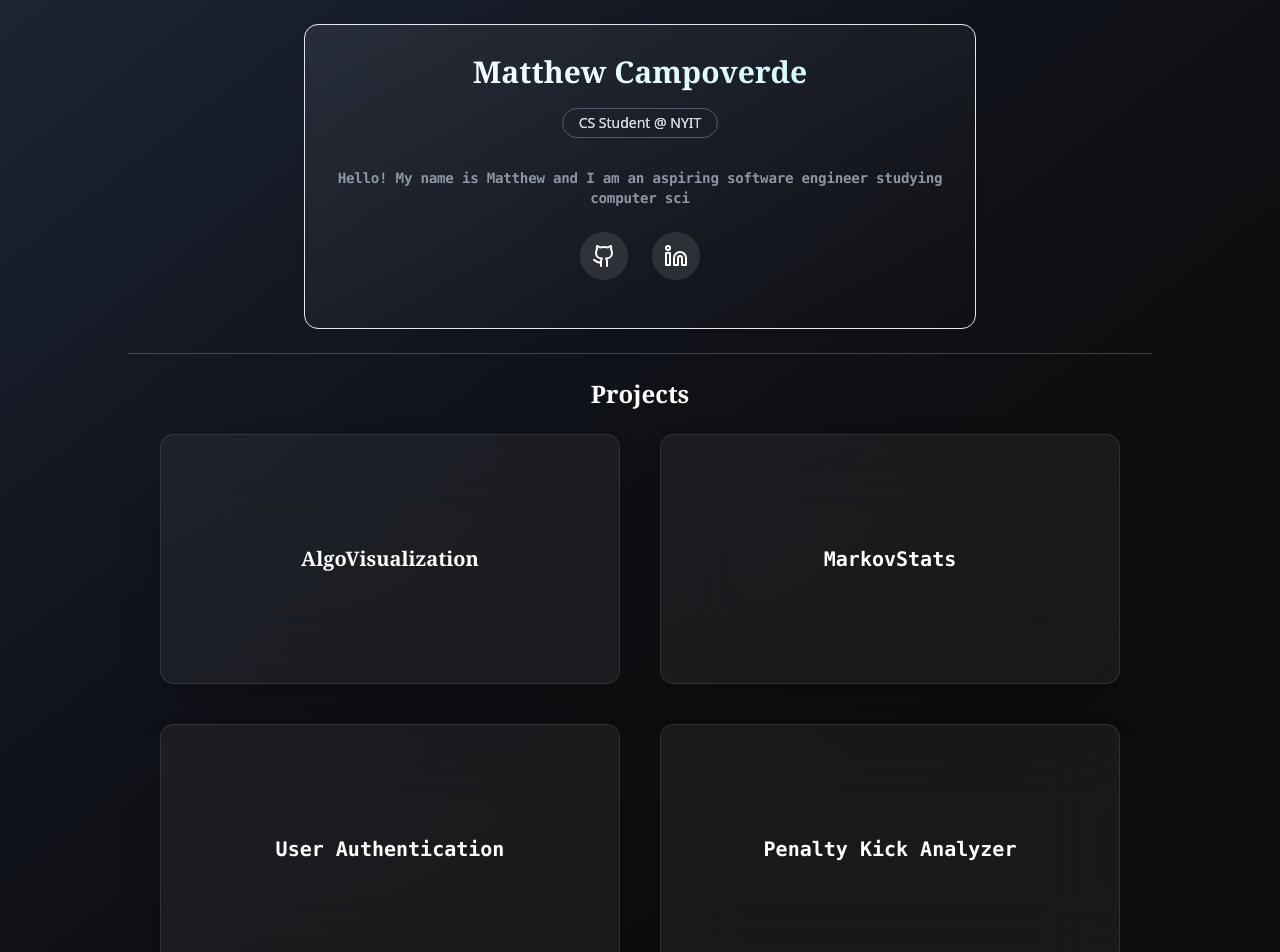
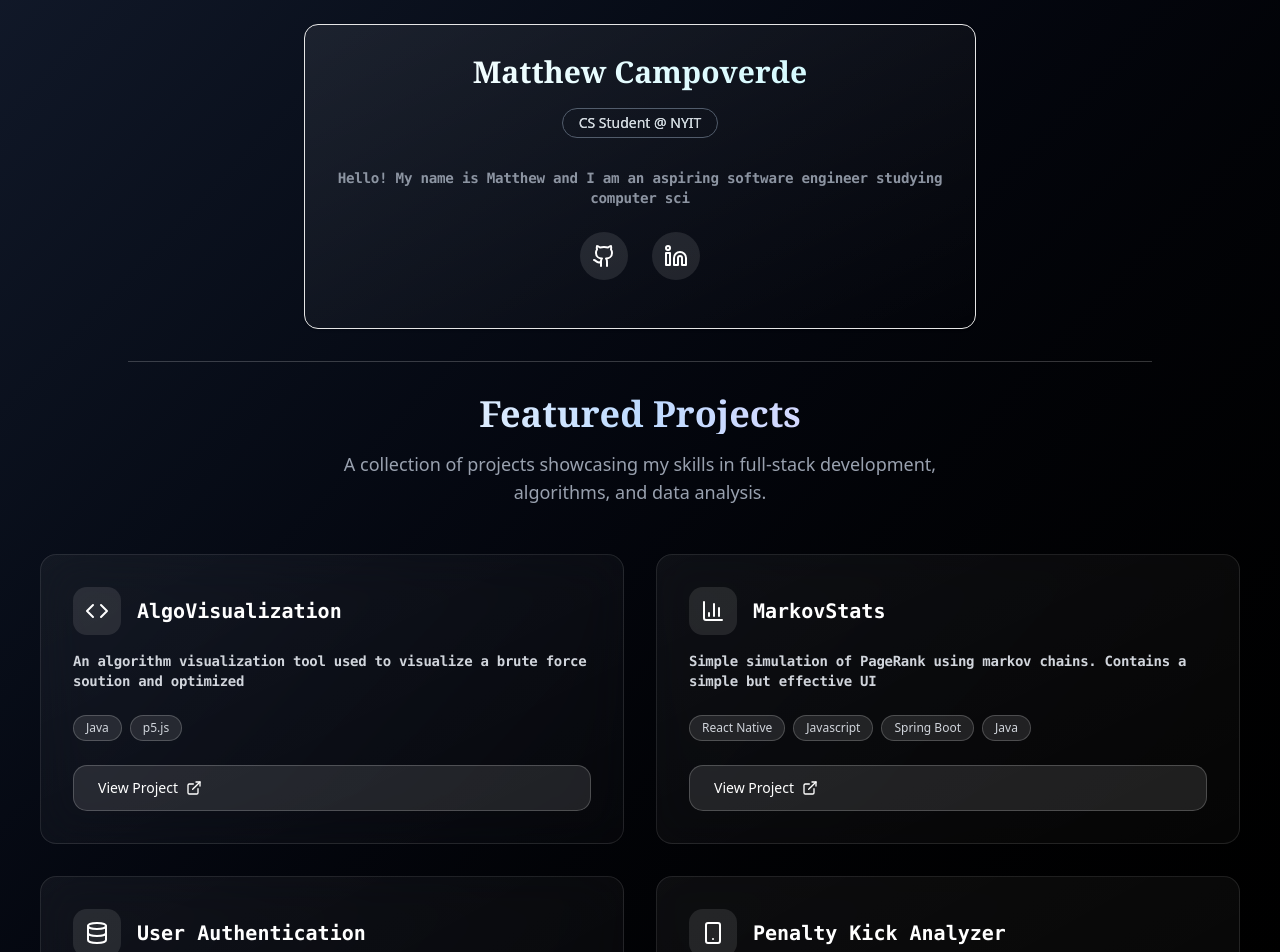
Before and after one commit to mcampo0215/MyWebsite, a Next.js app: page / in a window 1280 px wide. Shown: the top 952 px of the page. Built offline with nearby package versions, Linux system fonts and the light colour scheme.

Commit message:
More design changes.

```diff
--- a/src/app/globals.css
+++ b/src/app/globals.css
@@ -146,3 +146,17 @@
         }
     }
 }
+html, body, #__next, #root {
+  height: 100%;
+  background-color: #000;
+}
+html, body {
+  overscroll-behavior: none;
+}
+body {
+  overflow-x: hidden;
+}
+@supports (height: 100dvh) {
+  body { min-height: 100dvh; }
+}
+:root { color-scheme: dark; }
--- a/src/app/layout.tsx
+++ b/src/app/layout.tsx
@@ -11,12 +11,9 @@ export default function RootLayout({
     children: React.ReactNode
 }) {
     return (
-        <html lang = "en">
-            <body className = "min-h-screen">
-                {/* Layout UI */}
-                {/* Place children where you want to render a page or nested layout*/}
-
-                <main className = "min-h-screen">{children}</main>
+        <html lang = "en" className="bg-black [color-scheme:dark]">
+            <body className = "bg-gradient-to-br from-gray-900 to-black text-white overscroll-none overflow-x-hidden">
+                {children}
             </body>
 
         </html>
--- a/src/app/page.tsx
+++ b/src/app/page.tsx
@@ -1,8 +1,45 @@
+"use client"
 import * as React from "react";
 import {Card,CardDescription,CardFooter,CardHeader,CardTitle} from "@/components/ui/card";
-import { Github, Linkedin } from "lucide-react";
+import { Github, Linkedin, ExternalLink, Code, Database, Smartphone, BarChart3 } from "lucide-react";
 import { TypingAnimation } from "@/components/magicui/typing-animation";
+
 export default function Page() {
+  const projects = [
+    {
+      title: "AlgoVisualization",
+      description:"An algorithm visualization tool used to visualize a brute force soution and optimized solution. Can help students to better visualize and understand the importance of time complexity.",
+      tech: ["Java", "p5.js"],
+      url: "https://github.com/mcampo0215/AlgoVisualization",
+      icon: <Code className="w-6 h-6" />,
+      gradient: "from-blue-500/20 to-purple-500/20"
+    },
+    {
+      title: "MarkovStats",
+      description:"Simple simulation of PageRank using markov chains. Contains a simple but effective UI with statistics and a graph to better understand how markov chains work.",
+      tech: ["React Native", "Javascript", "Spring Boot", "Java"],
+      url: "https://github.com/mcampo0215/MarkovChains",
+      icon: <BarChart3 className="w-6 h-6" />,
+      gradient: "from-blue-500/20 to-purple-500/20"
+    },
+    {
+      title: "User Authentication",
+      description:"User authenitcation system containing registration and login features, along with JWT and email verification.",
+      tech: ["Next.js", "Java", "Spring Boot", "Typescript", "Postgresql", "Postman"],
+      url: "https://github.com/mcampo0215/UserAuthentication",
+      icon: <Database className="w-6 h-6" />,
+      gradient: "from-blue-500/20 to-purple-500/20"
+    },
+    {
+      title: "Penalty Kick Analyzer",
+      description:"UI that allows users to input a video file of them taking a penalty kick, along with an AI generated tip on how to improve shot accuracy. Additionally includes user authentication features for security.",
+      tech: ["Next.js", "Typescript", "Java", "Spring Boot", "Python", "Postgresql", "Postman"],
+      url: "https://github.com/mcampo0215/Penalty-Kick-Analyzer",
+      icon: <Smartphone className="w-6 h-6" />,
+      gradient: "from-blue-500/20 to-purple-500/20"
+    }
+  ];
+
   return (
     <div className="relative flex flex-col items-center min-h-screen bg-gradient-to-br from-gray-900/95 to-black/95 p-6 overflow-hidden">
       <div className="relative z-10 w-full max-w-md sm:max-w-lg md:max-w-xl lg:max-w-2xl">
@@ -18,7 +55,7 @@ export default function Page() {
                 CS Student @ NYIT
               </div>
             </CardDescription>
-            <CardDescription className="mt-6 text-center text-gray-400 text-sm animate-pulse-slow font-serif">
+            <div className="mt-6 text-center text-gray-400 text-sm animate-pulse-slow font-serif">
               <TypingAnimation className="font-mono text-sm #0d0d0d, #595959, #c0c0c0, #f5f5f5"
               duration={65}>Hello! My name is Matthew and I am an aspiring software engineer
               studying computer science at NYIT. I have gained my experience so
@@ -26,12 +63,10 @@ export default function Page() {
               working with several backend services such as Spring Boot,
               Firebase, and MySQL. I have different side projects as well that
               can be accessible below.</TypingAnimation>
-
-            </CardDescription>
+            </div>
           </CardHeader>
 
           <CardFooter className="mt-auto flex justify-center items-center gap-6 px-6 pb-6 z-10">
-            {/* GitHub Icon */}
             <a
               href="https://github.com/mcampo0215"
               target="_blank"
@@ -41,8 +76,6 @@ export default function Page() {
             >
               <Github className="w-6 h-6 text-white group-hover/icon:text-blue-300 transition-colors duration-300" />
             </a>
-
-            {/* LinkedIn Icon */}
             <a
               href="https://www.linkedin.com/in/matthew-campoverde-aa4bb4256"
               target="_blank"
@@ -50,81 +83,92 @@ export default function Page() {
               title="LinkedIn"
               className="p-3 rounded-full bg-white/10 hover:bg-white/20 transition"
             >
-              <Linkedin className="w-6 h-6 text-white group-hover/icon:text-blue-300 transition-colors duration-300"></Linkedin>
-
+              <Linkedin className="w-6 h-6 text-white group-hover/icon:text-blue-300 transition-colors duration-300" />
             </a>
           </CardFooter>
         </Card>
       </div>
 
-      <hr className="w-full max-w-5xl my-6 border-t border-white/20" />
-
+      <hr className="w-full max-w-5xl my-8 border-t border-white/20" />
       <section
         id="projects"
-        className="w-full max-w-6xl text-white flex flex-col items-center"
+        className="w-full max-w-7xl text-white flex flex-col items-center"
       >
-        <h2 className="text-2xl font-bold mb-6 font-serif">Projects</h2>
+        <div className="text-center mb-12">
+          <h2 className="text-4xl font-bold mb-4 font-serif bg-gradient-to-r from-white via-blue-200 to-purple-200 bg-clip-text text-transparent">
+            Featured Projects
+          </h2>
+          <p className="text-gray-400 text-lg max-w-2xl mx-auto">
+            A collection of projects showcasing my skills in full-stack development,
+            algorithms, and data analysis.
+          </p>
+        </div>
 
-        <div className="flex flex-row flex-wrap justify-center gap-10 w-full px-4">
+        <div className="grid grid-cols-1 md:grid-cols-2 gap-8 w-full px-4">
+          {projects.map((project, index) => (
+            <div
+              key={index}
+              className="group relative overflow-hidden rounded-2xl bg-gradient-to-br from-white/5 to-white/[0.02] backdrop-blur-xl border border-white/10 hover:border-white/20 transition-all duration-500 hover:scale-[1.02] hover:shadow-2xl hover:shadow-white/10"
+              style={{
+                animationDelay: `${index * 150}ms`,
+                animation: 'fadeInUp 0.6s ease-out forwards'
+              }}
+            >
+              <div className={`absolute inset-0 bg-gradient-to-br ${project.gradient} opacity-0 group-hover:opacity-100 transition-opacity duration-500`} />
+
+              <div className="relative p-8 h-full flex flex-col">
+                <div className="flex items-center gap-4 mb-4">
+                  <div className="p-3 rounded-xl bg-white/10 group-hover:bg-white/20 transition-colors duration-300">
+                    {project.icon}
+                  </div>
+                  <h3 className="text-xl font-bold font-mono group-hover:text-white/90 transition-colors">
+                    {project.title}
+                  </h3>
+                </div>
+
+                <div className="text-gray-300 text-sm leading-relaxed mb-6 flex-grow">
+                  <TypingAnimation className="font-mono text-sm #0d0d0d, #595959, #c0c0c0, #f5f5f5"
+              duration={65}>{project.description}</TypingAnimation>
+                </div>
+
+                <div className="flex flex-wrap gap-2 mb-6">
+                  {project.tech.map((tech, techIndex) => (
+                    <span
+                      key={techIndex}
+                      className="px-3 py-1 text-xs rounded-full bg-white/10 text-gray-300 border border-white/20 group-hover:bg-white/20 group-hover:text-white transition-all duration-300"
+                    >
+                      {tech}
+                    </span>
+                  ))}
+                </div>
+
+                <a
+                  href={project.url}
+                  target="_blank"
+                  rel="noopener noreferrer"
+                  className="inline-flex items-center gap-2 px-6 py-3 bg-white/10 hover:bg-white/20 rounded-xl border border-white/20 hover:border-white/40 transition-all duration-300 group/btn"
+                >
+                  <span className="text-sm font-medium">View Project</span>
+                  <ExternalLink className="w-4 h-4 group-hover/btn:translate-x-1 transition-transform duration-300" />
+                </a>
+              </div>
+              <div className="absolute inset-0 bg-gradient-to-t from-black/20 to-transparent opacity-0 group-hover:opacity-100 transition-opacity duration-500 pointer-events-none" />
+            </div>
+          ))}
+        </div>
+        <div className="mt-16 text-center">
+          <p className="text-gray-400 mb-6">
+            Want to see more of my work?
+          </p>
           <a
-            href="https://github.com/mcampo0215/AlgoVisualization"
+            href="https://github.com/mcampo0215"
             target="_blank"
             rel="noopener noreferrer"
-            className="relative group w-full sm:w-[300px] md:w-[360px] lg:w-[420px] xl:w-[460px] h-[250px] cursor-pointer"
+            className="inline-flex items-center gap-3 px-8 py-4 bg-gradient-to-r from-blue-600/20 to-purple-600/20 hover:from-blue-600/30 hover:to-purple-600/30 rounded-xl border border-white/20 hover:border-white/40 transition-all duration-300 group"
           >
-            <Card className="flex items-center justify-center text-center w-full h-full bg-white/5 backdrop-blur-2xl border border-white/10 rounded-xl shadow-2xl text-white group-hover:shadow-[0_0_40px_rgba(255,255,255,0.3)] group-hover:border-white/30">
-              <CardTitle className="text-[20px] font-serif">
-                AlgoVisualization
-              </CardTitle>
-            </Card>
-            <div className="absolute inset-0 bg-black/60 opacity-0 group-hover:opacity-100 flex items-center justify-center transition-opacity duration-300 rounded-xl z-20">
-              <span className="text-white font-semibold text-lg">View</span>
-            </div>
-          </a>
-
-          <a
-            href="https://github.com/mcampo0215/MarkovChains"
-            target="_blank"
-            rel="noopener noreferrer"
-            className="relative group w-full sm:w-[300px] md:w-[360px] lg:w-[420px] xl:w-[460px] h-[250px] cursor-pointer"
-          >
-            <Card className="flex items-center justify-center text-center w-full h-full bg-white/5 backdrop-blur-2xl border border-white/10 rounded-xl shadow-2xl text-whit group-hover:shadow-[0_0_40px_rgba(255,255,255,0.3)] group-hover:border-white/30">
-              <CardTitle className="text-[20px] font-mono">
-                MarkovStats
-              </CardTitle>
-            </Card>
-            <div className="absolute inset-0 bg-black/60 opacity-0 group-hover:opacity-100 flex items-center justify-center transition-opacity duration-300 rounded-xl z-20">
-              <span className="text-white font-semibold text-lg">View</span>
-            </div>
-          </a>
-
-          <a
-            href="https://github.com/mcampo0215/UserAuthentication"
-            target="_blank"
-            rel="noopener noreferrer"
-            className="relative group w-full sm:w-[300px] md:w-[360px] lg:w-[420px] xl:w-[460px] h-[250px] cursor-pointer"
-          >
-
-            <Card className="flex items-center justify-center text-center w-full h-full bg-white/5 backdrop-blur-2xl border border-white/10 rounded-xl shadow-2xl text-white group-hover:shadow-[0_0_40px_rgba(255,255,255,0.3)] group-hover:border-white/30">
-              <CardTitle className="font-mono text-[20px]">User Authentication</CardTitle>
-            </Card>
-            <div className="absolute inset-0 bg-black/60 opacity-0 group-hover:opacity-100 flex items-center justify-center transition-opacity duration-300 rounded-xl z-20">
-              <span className="text-white font-semibold text-lg">View</span>
-            </div>
-          </a>
-
-           <a
-            href="https://github.com/mcampo0215/Penalty-Kick-Analyzer"
-            target="_blank"
-            rel="noopener noreferrer"
-            className="relative group w-full sm:w-[300px] md:w-[360px] lg:w-[420px] xl:w-[460px] h-[250px] cursor-pointer"
-          >
-            <Card className="relative flex items-center justify-center text-center w-full h-full bg-white/5 backdrop-blur-2xl border border-white/10 rounded-xl shadow-2xl text-white group-hover:shadow-[0_0_40px_rgba(255,255,255,0.3)] group-hover:border-white/30">
-              <CardTitle className="font-mono text-[20px]">Penalty Kick Analyzer</CardTitle>
-            </Card>
-            <div className="absolute inset-0 bg-black/60 opacity-0 group-hover:opacity-100 flex items-center justify-center transition-opacity duration-300 rounded-xl z-20">
-              <span className="text-white font-semibold text-lg">View</span>
-            </div>
+            <Github className="w-5 h-5" />
+            <span className="font-medium">View All Projects on GitHub</span>
+            <ExternalLink className="w-4 h-4 group-hover:translate-x-1 transition-transform duration-300" />
           </a>
         </div>
       </section>
```
